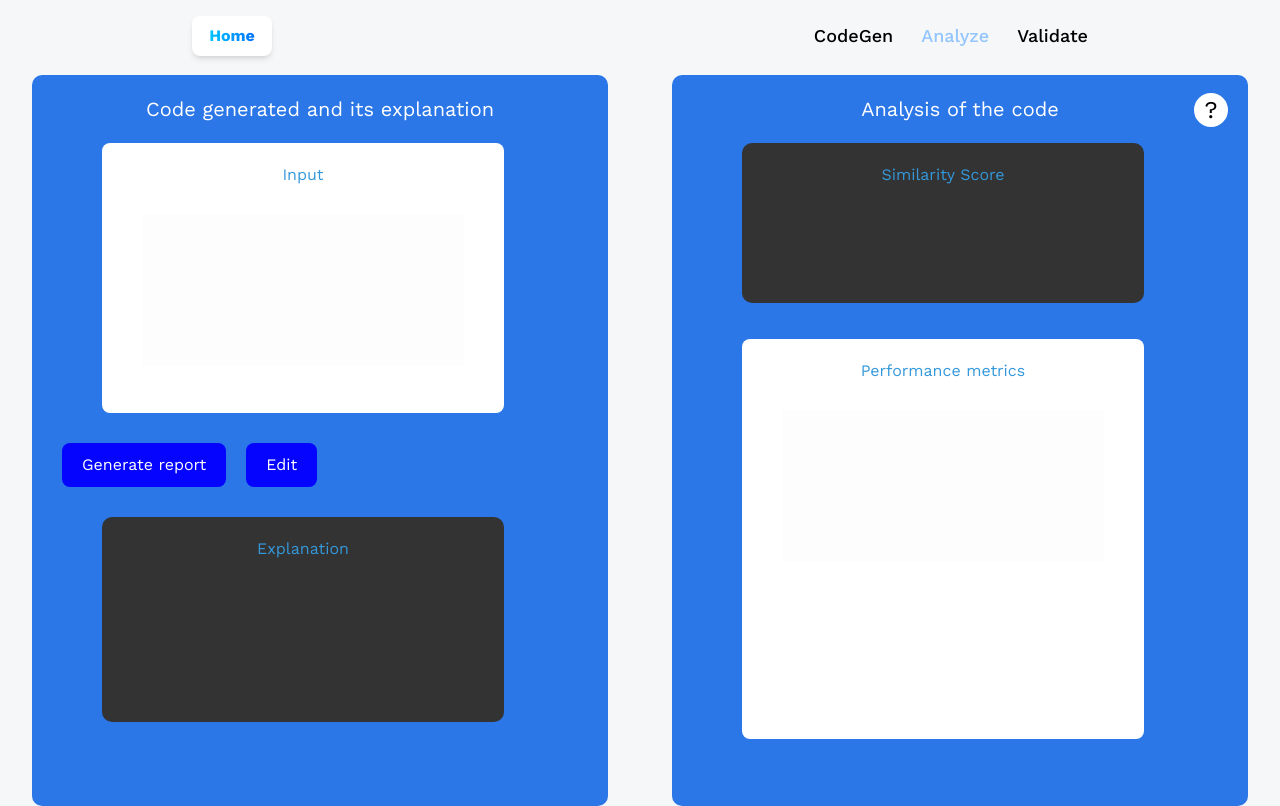
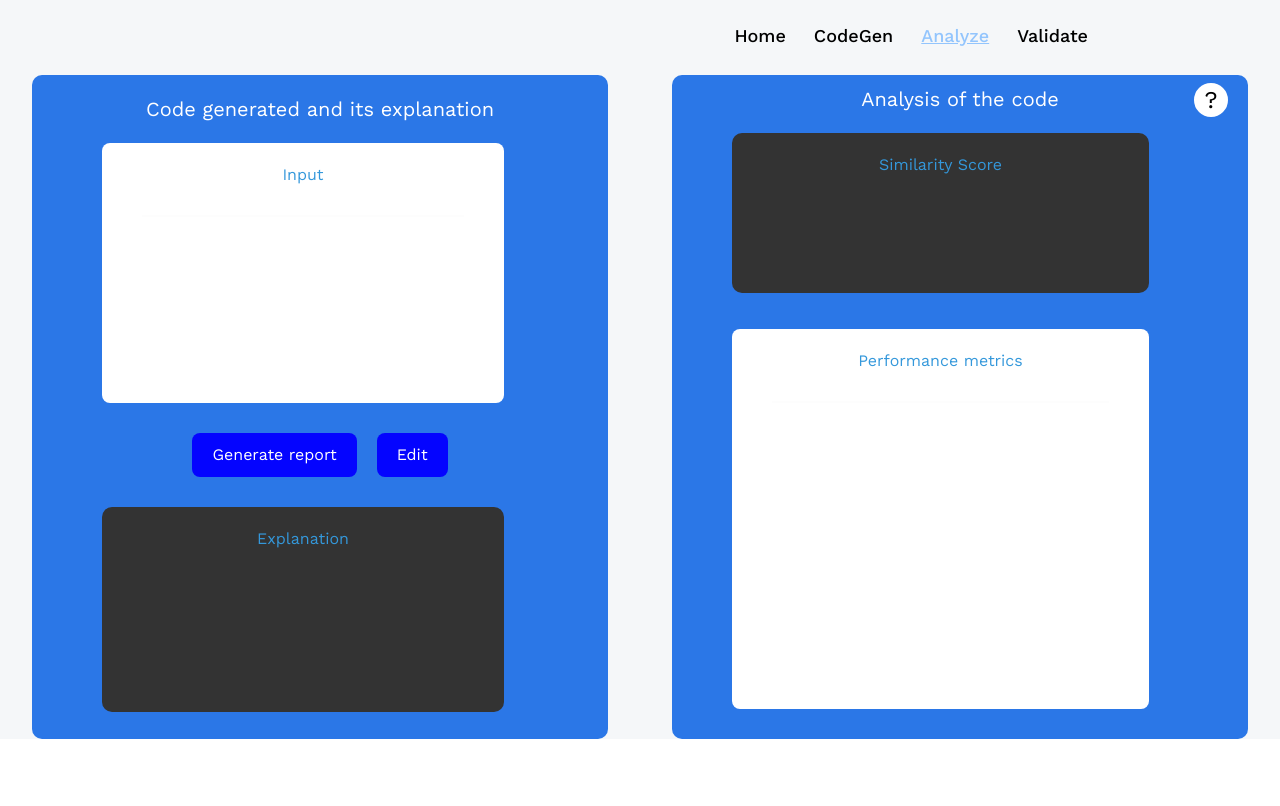
Before and after one commit to Khushi-Balia/CodeKraft, a React (Vite) app in the folder client/: page /analyze in a window 1280 px wide. Built offline with nearby package versions, Linux system fonts and the light colour scheme.

Commit message:
CSS changes

```diff
--- a/client/src/components/Navbar.jsx
+++ b/client/src/components/Navbar.jsx
@@ -5,15 +5,19 @@ const Navbar = () => {
     <header className="header">
       <NavLink
         to="/"
-        className="w-20 h-10 rounded-lg bg-white items-center justify-center flex font-bold shadow-md"
+        className="w-20 h-10 rounded-lg items-center justify-center flex font-bold"
       >
-        <p className="blue-gradient_text"> Home</p>
+
       </NavLink>
       <nav className="flex text-lg gap-7 font-medium">
+      <NavLink
+        to="/" className={({ isActive }) =>
+        isActive ? "text-blue-300 underline" : "text-black"
+      }>Home</NavLink>
         <NavLink
           to="/codegen"
           className={({ isActive }) =>
-            isActive ? "text-blue-300" : "text-black"
+            isActive ? "text-blue-300 underline" : "text-black"
           }
         >
           CodeGen
@@ -21,7 +25,7 @@ const Navbar = () => {
         <NavLink
           to="/analyze"
           className={({ isActive }) =>
-            isActive ? "text-blue-300" : "text-black"
+            isActive ? "text-blue-300 underline" : "text-black"
           }
         >
           Analyze
@@ -29,7 +33,7 @@ const Navbar = () => {
         <NavLink
           to="/validate"
           className={({ isActive }) =>
-            isActive ? "text-blue-300" : "text-black"
+            isActive ? "text-blue-300 underline" : "text-black"
           }
         >
           Validate
--- a/client/src/index.css
+++ b/client/src/index.css
@@ -11,6 +11,7 @@
 
 body {
   font-family: "Work Sans", sans-serif;
+  overflow: hidden;
 }
 
 body:has(.card[data-color="blue"]:hover) {
@@ -185,6 +186,7 @@ body:has(.card[data-color="green"]:hover) {
 .container {
   display: flex;
   height: 100vh;
+  overflow: hidden;
   /* Set the container height to the full viewport height */
 }
 
@@ -197,6 +199,7 @@ body:has(.card[data-color="green"]:hover) {
   flex-direction: column;
   align-items: center;
   justify-content: center;
+  overflow: auto;
 }
 
 aside {
@@ -277,6 +280,7 @@ h2 {
   /* Set the left position to the width of the sidemenu */
   right: 0;
   /* Set the right position to 0 */
+  overflow: auto;
 }
 
 .ai-text-box {
@@ -320,7 +324,7 @@ h2 {
   color: #020202;
   /* white color */
 }
-
+/*
 pre {
   width: 100%;
   max-width: 100%;
@@ -328,7 +332,7 @@ pre {
   height: 150px;
   word-break: break-word;
   /* Allow words to break when exceeding the container width */
-}
+/* } */
 
 code {
   width: 100%;
@@ -357,7 +361,7 @@ code {
   padding: 16px;
   border-radius: 8px;
   margin-bottom: 10px;
-  margin-top: -210px;
+  margin-top: -150px;
   /* Adjusted margin-top */
 }
 
@@ -466,10 +470,11 @@ code {
 }
 
 .code-runner-container {
-  background-color: #fff; /* White background for code runner */
+  background-color: #f8f6f6; /* White background for code runner */
   padding: 20px;
   border-radius: 8px;
   width: 80%;
+  /* height: 70%; */
   box-shadow: 0 0 10px rgba(0, 0, 0, 0.1); /* Add a subtle shadow for depth */
 }
 
@@ -485,7 +490,7 @@ code {
 
 .box {
   background-color: #2b77e7;
-  padding: 20px;
+  padding: 10px;
   border-radius: 10px;
   width: 45%; /* Adjust as needed */
   margin-top: 75px;
@@ -572,7 +577,8 @@ code {
 .tooltip {
   position: relative;
   display: inline-block;
-  margin-left: 10px;
+  margin-left: 50px;
+  margin-right: 10px;
   cursor: pointer;
   float: right; /* Float the element to the right */
   display: inline-flex; /* Use flex container */
@@ -614,3 +620,9 @@ code {
   position: relative;
   top: -10px;
 }
+
+.button-container {
+  display: flex;
+  justify-content: center;
+  margin-top: 10px; /* Adjust as needed */
+}
--- a/client/src/pages/Analyze.jsx
+++ b/client/src/pages/Analyze.jsx
@@ -10,7 +10,8 @@ import {
 
 const Analyze = () => {
   const { analysisResults } = useAnalysisContext();
-  const { description, similarity_score, code, language , metrics } = analysisResults;
+  const { description, similarity_score, code, language, metrics } =
+    analysisResults;
   const [analysisCode, setResults] = useState({
     metrics: metrics,
     description: description,
@@ -59,30 +60,25 @@ const Analyze = () => {
   const handleSubmit = async (e) => {
     e.preventDefault();
     try {
-      const response = await fetch('http://localhost:5000/api/eval', {
-        method: 'POST',
+      const response = await fetch("http://localhost:5000/api/eval", {
+        method: "POST",
         headers: {
-          'Content-Type': 'application/json',
+          "Content-Type": "application/json",
         },
-        body: JSON.stringify( sendingData ),
+        body: JSON.stringify(sendingData),
       });
       console.log(sendingData);
 
-
-
       if (!response.ok) {
-        throw new Error('Failed to analyze the essay');
+        throw new Error("Failed to analyze the essay");
       }
 
       try {
         const analysisCode = await response.json();
         setResults(analysisCode);
         console.log(analysisCode);
-
-
-
       } catch (error) {
-        console.error('Failed to parse response JSON', error);
+        console.error("Failed to parse response JSON", error);
         // Handle error, show a message, etc.
       }
     } catch (error) {
@@ -104,54 +100,44 @@ const Analyze = () => {
               {isEditing ? editableCode : savedCode}
             </SyntaxHighlighter>
           }
-        height="270px"
+          height="260px"
           editable={isEditing}
           onChange={handleChange}
         />
         <div>
+        <div className="button-container">
   {isEditing ? (
-          <button
-            className="button1"
-            type="button"
-            onClick={handleSaveClick}
-          >
+    <button className="button1" type="button" onClick={handleSaveClick}>
       Save
     </button>
   ) : (
     <>
-            <button
-              className="button1"
-              type="button"
-              onClick={handleSubmit}
-            >
+      <button className="button1" type="button" onClick={handleSubmit}>
         Generate report
       </button>
-            <button
-              className="button1"
-              type="button"
-              onClick={handleEditClick}
-            >
+      <button className="button1" type="button" onClick={handleEditClick}>
         Edit
       </button>
     </>
   )}
 </div>
+        </div>
         <AiTextBox4
           title="Explanation"
           content={
             <pre className="text-white">
-            <code className="lang-css python text-white">{analysisCode.description}</code>
+              <code className="lang-css python text-white">
+                {analysisCode.description}
+              </code>
             </pre>
           }
           height="205px"
         />
-      <br /><br /><br /><br /><br /><br /><br /><br /><br />
-      <br /><br />
+
+
       </div>
       <div className="box mt-12">
-      <h1 className="text-center text-xl text-white">
-        Analysis of the code
-      </h1>
+        <h1 className="text-center text-xl text-white">Analysis of the code</h1>
         <AiTextBox4
           title="Similarity Score"
           content={similarity_score}
@@ -171,7 +157,6 @@ const Analyze = () => {
             memory usage.
           </div>
         </div>
-
         <br />
         <br />
         <br />
@@ -181,31 +166,14 @@ const Analyze = () => {
         <br />
         <br />
         <br />
-
-        <AiTextBox2
+        <AiTextBox3
           title="Performance metrics"
-
-          content={<SyntaxHighlighter language="c" style={coy}>
+          content={
+              <SyntaxHighlighter language="c" style={coy}>
                 {analysisCode.metrics}
-        </SyntaxHighlighter>}
-        height="400px"
-        />
-
-      </div>
-    </div>
-  );
-};
-
-const AiTextBox3 = ({ title, content, onChange }) => {
-  return (
-    <div className="ai-text-box3">
-      <h2>{title}</h2>
-      <div className="ai-content3">
-        <textarea
-          className="ai-input"
-          value={content}
-          onChange={onChange}
-          placeholder="Enter something..."
+              </SyntaxHighlighter>
+          }
+          height="380px"
         />
       </div>
     </div>
@@ -217,8 +185,13 @@ const AiTextBox2 = ({ title, content, height, editable, onChange }) => {
   return (
     <div className="ai-text-box3" style={{ height: height }}>
       <h2>{title}</h2>
-      <div className="ai-content2">
-        {editable ? (
+      <div className="ai-content2"><pre style={{
+              width: '100%',
+              maxWidth: '100%',
+              overflow: 'auto',
+              height: '150px',
+              wordBreak: 'break-word'
+            }}>{editable ? (
               <textarea
                 className="ai-input"
                 defaultValue={content.props.children}
@@ -227,12 +200,38 @@ const AiTextBox2 = ({ title, content, height, editable, onChange }) => {
               />
             ) : (
               content
-        )}
+            )}</pre>
+
       </div>
     </div>
   );
 };
 
+const AiTextBox3 = ({ title, content, height, editable, onChange }) => {
+  return (
+    <div className="ai-text-box3" style={{ height: height }}>
+      <h2>{title}</h2>
+      <div className="ai-content2"><pre style={{
+              width: '100%',
+              maxWidth: '100%',
+              overflow: 'auto',
+              height: '270px',
+              wordBreak: 'break-word'
+            }}>{editable ? (
+              <textarea
+                className="ai-input"
+                defaultValue={content.props.children}
+                onChange={onChange}
+                style={{ height: 150 }}
+              />
+            ) : (
+              content
+            )}</pre>
+
+      </div>
+    </div>
+  );
+};
 
 const AiTextBox4 = ({ title, content, height }) => {
   return (
@@ -240,7 +239,13 @@ const AiTextBox4 = ({ title, content, height }) => {
       <h2>{title}</h2>
       <div className="ai-content">
         <pre className="text-white custom-scrollbar">
-          <code className="lang-css python text-white">{content}</code>
+          <code className="lang-css python text-white"><pre style={{
+              width: '100%',
+              maxWidth: '100%',
+              overflow: 'auto',
+              height: '150px',
+              wordBreak: 'break-word'
+            }}>{content}</pre></code>
         </pre>
       </div>
     </div>
--- a/client/src/pages/Codegen.jsx
+++ b/client/src/pages/Codegen.jsx
@@ -12,6 +12,7 @@ import axios from "axios";
 const Codegen = () => {
   const [activeTab, setActiveTab] = useState(1);
   const { analysisResults, setResults, setFetching } = useAnalysisContext();
+  const [loading, setLoading] = useState(false);
 
   const [formData, setFormData] = useState({
     prompt: "",
@@ -33,6 +34,7 @@ const Codegen = () => {
   const handleSubmit = async (e) => {
     e.preventDefault();
     setFetching(true);
+    setLoading(true);
 
     try {
       const response = await fetch("http://localhost:5000/api/analyze", {
@@ -60,6 +62,7 @@ const Codegen = () => {
       console.error(error);
     } finally {
       setFetching(false);
+      setLoading(false);
     }
   };
 
@@ -118,6 +121,40 @@ const Codegen = () => {
       <section className="ai-section">
         <br />
         <br />
+        {loading ? (
+          // Show a loading state while fetching data
+          <>
+          <AiTextBox
+            title="Code"
+            content={
+              <SyntaxHighlighter language="python" style={okaidia}>
+                {"Generating..."}
+              </SyntaxHighlighter>
+            }
+          />
+          <br />
+          <br />
+          <br />
+          <br />
+          <br />
+          <br />
+          <br />
+          <br />
+          <br />
+          <br />
+          <br />
+          <AiTextBox2
+            title="Pseudocode"
+            content={
+              <SyntaxHighlighter language="markdown" style={coy}>
+                {"Generating..."}
+              </SyntaxHighlighter>
+            }
+          />
+        </>
+        ) : (
+          // Render AiTextBox components when data is available
+          <>
             <AiTextBox
               title="Code"
               content={
@@ -145,6 +182,8 @@ const Codegen = () => {
                 </SyntaxHighlighter>
               }
             />
+          </>
+        )}
         <div>
           <span>
             <br />
@@ -203,7 +242,13 @@ const AiTextBox = ({ title, content }) => {
   return (
     <div className="ai-text-box">
       <h2>{title}</h2>
-      <div className="ai-content">{content}</div>
+      <div className="ai-content"><pre style={{
+              width: '100%',
+              maxWidth: '100%',
+              overflow: 'auto',
+              height: '200px',
+              wordBreak: 'break-word'
+            }}>{content}</pre></div>
     </div>
   );
 };
@@ -212,7 +257,13 @@ const AiTextBox2 = ({ title, content }) => {
   return (
     <div className="ai-text-box2">
       <h2>{title}</h2>
-      <div className="ai-content2">{content}</div>
+      <div className="ai-content"><pre style={{
+              width: '100%',
+              maxWidth: '100%',
+              overflow: 'auto',
+              height: '200px',
+              wordBreak: 'break-word'
+            }}>{content}</pre></div>
     </div>
   );
 };
--- a/client/src/pages/Validate.jsx
+++ b/client/src/pages/Validate.jsx
@@ -8,18 +8,21 @@ const Validate = () => {
   return (
     <div className="projects-container">
       <h1 className="validation-text">Validation</h1>
-      <div className="code-runner-container pb-10">
+      <div className="code-runner-container">
         {/* Example for Python */}
-        <code-runner language={language} className="code-runner-spacing pb-10 mb-9">
+        <pre style={{
+              width: '100%',
+              overflow: 'auto',
+              height: '500px',
+              maxHeight: '500px',
+              wordBreak: 'break-word',
+              margin: '0',
+            }}><code-runner language={language} className="code-runner-spacing pb-10 mb-9">
           {analysisResults.code}
         </code-runner>
-
+        </pre>
         <br />
 
-        {/* Example for SQLite */}
-        {/* <code-runner language={language} className="code-runner-spacing">
-          SELECT * FROM table_name;
-        </code-runner> */}
       </div>
     </div>
   );
```
Lines whose indentation alone changed are shown as unchanged.
